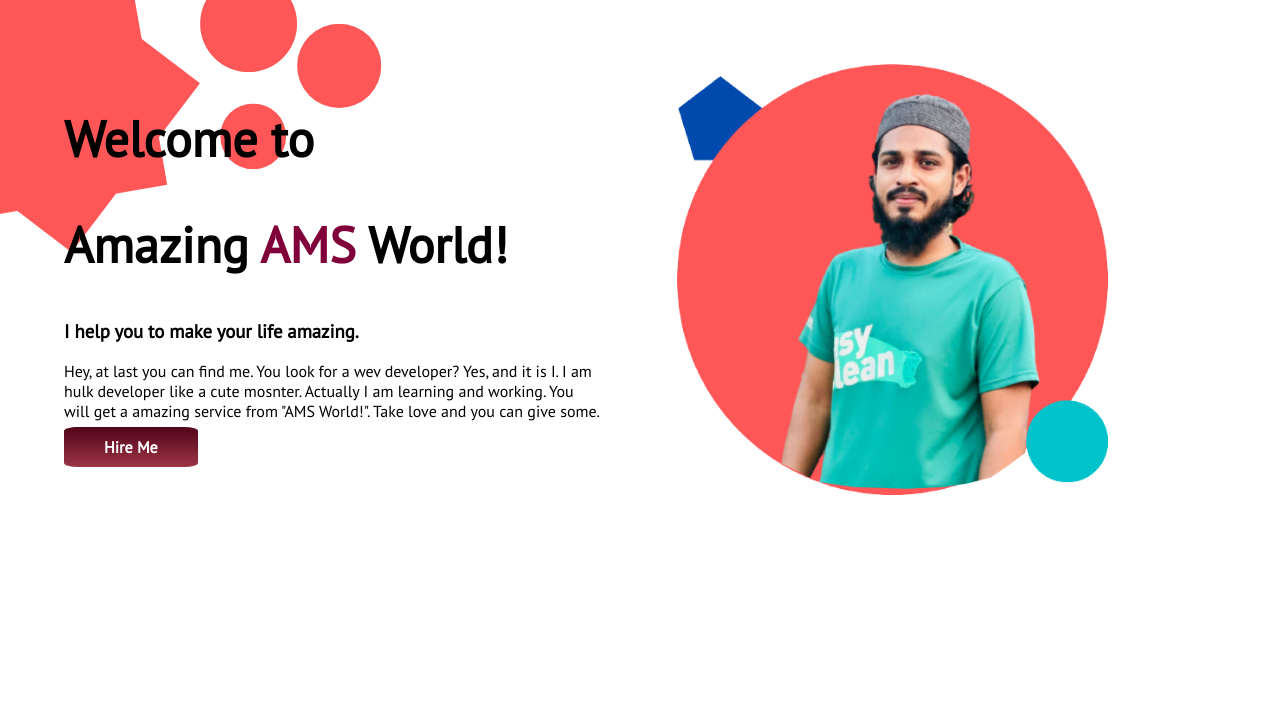
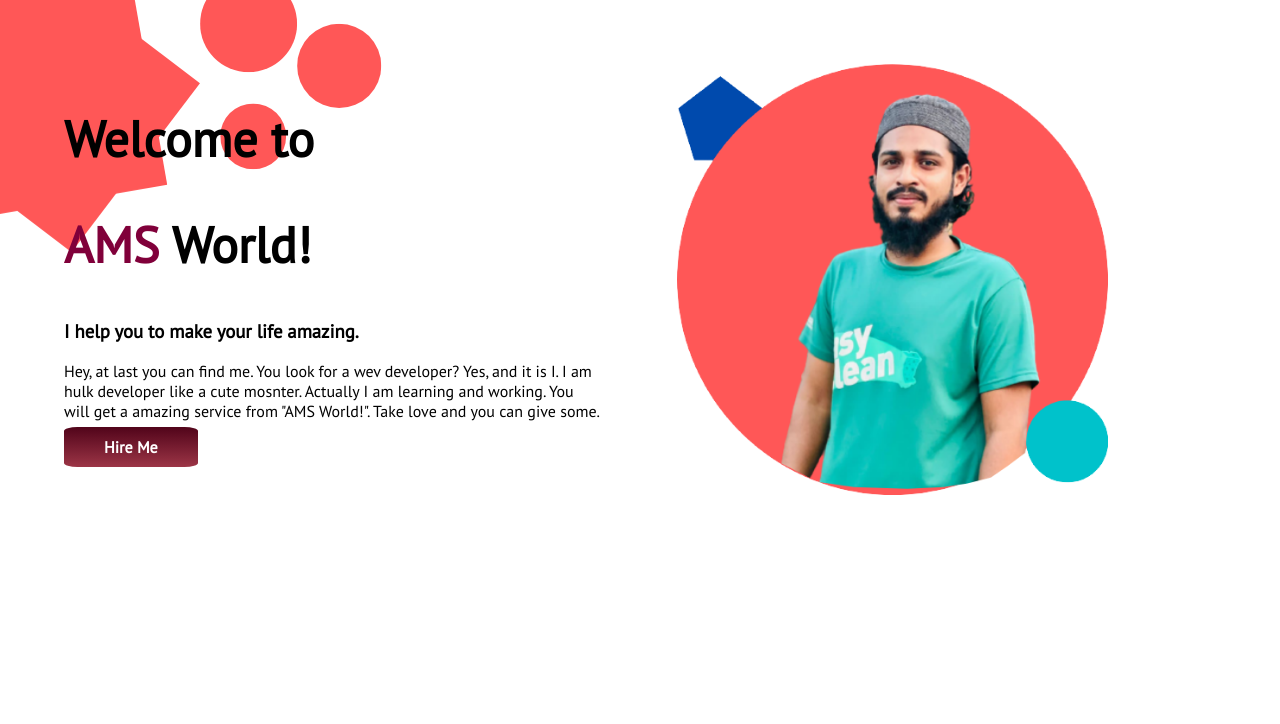
Before and after one commit to abdullahMsiam/developer-portfolio, a plain HTML site: page index.html in a window 1280 px wide. Shown: the top 724 px of the page. Drawn offline with Linux system fonts and the light colour scheme.

Commit message:
edit name

```diff
--- a/index.html
+++ b/index.html
@@ -16,7 +16,7 @@
     <section class="top-banner flex-section">
         <div class="half-1st">
             <h1>Welcome to</h1>
-            <h1>Amazing <span class="name">AMS</span> World!</h1>
+            <h1> <span class="name">AMS</span> World!</h1>
             <h3>I help you to make your life amazing.</h3>
             <p>Hey, at last you can find me. You look for a wev developer? Yes, and it is I. I am hulk developer like a
                 cute
```
